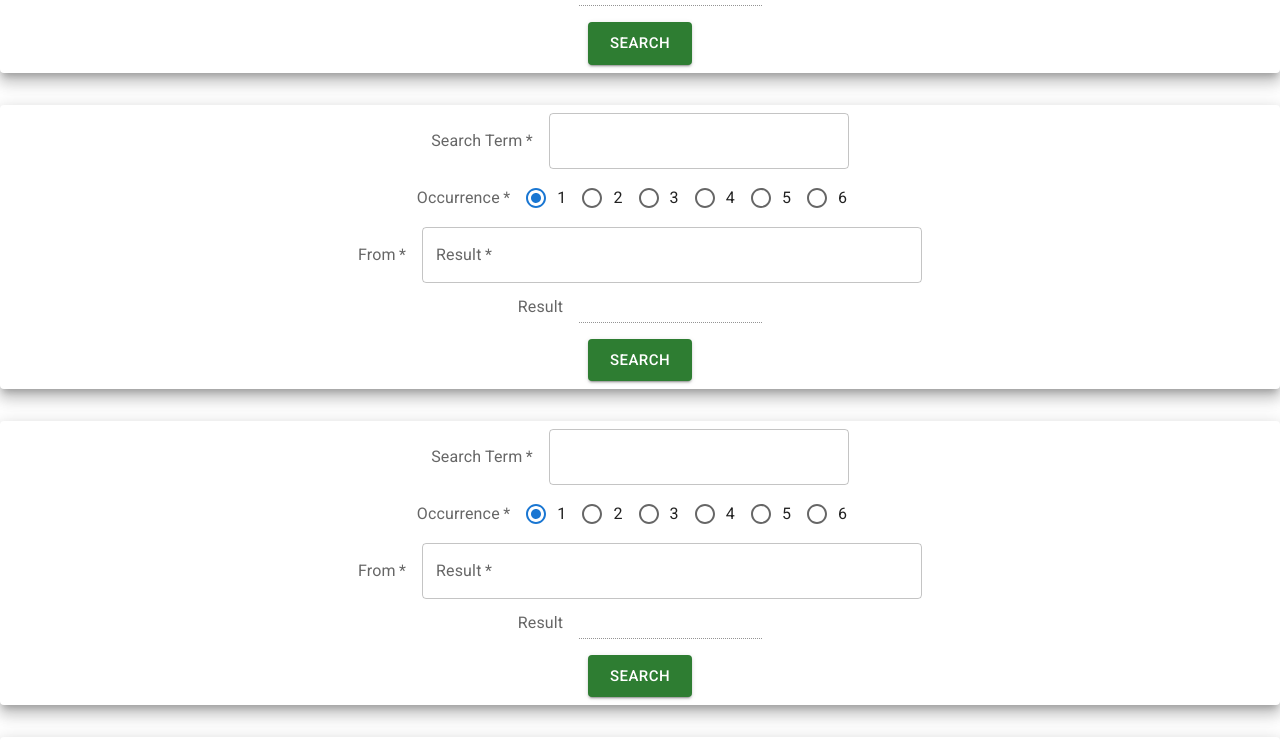
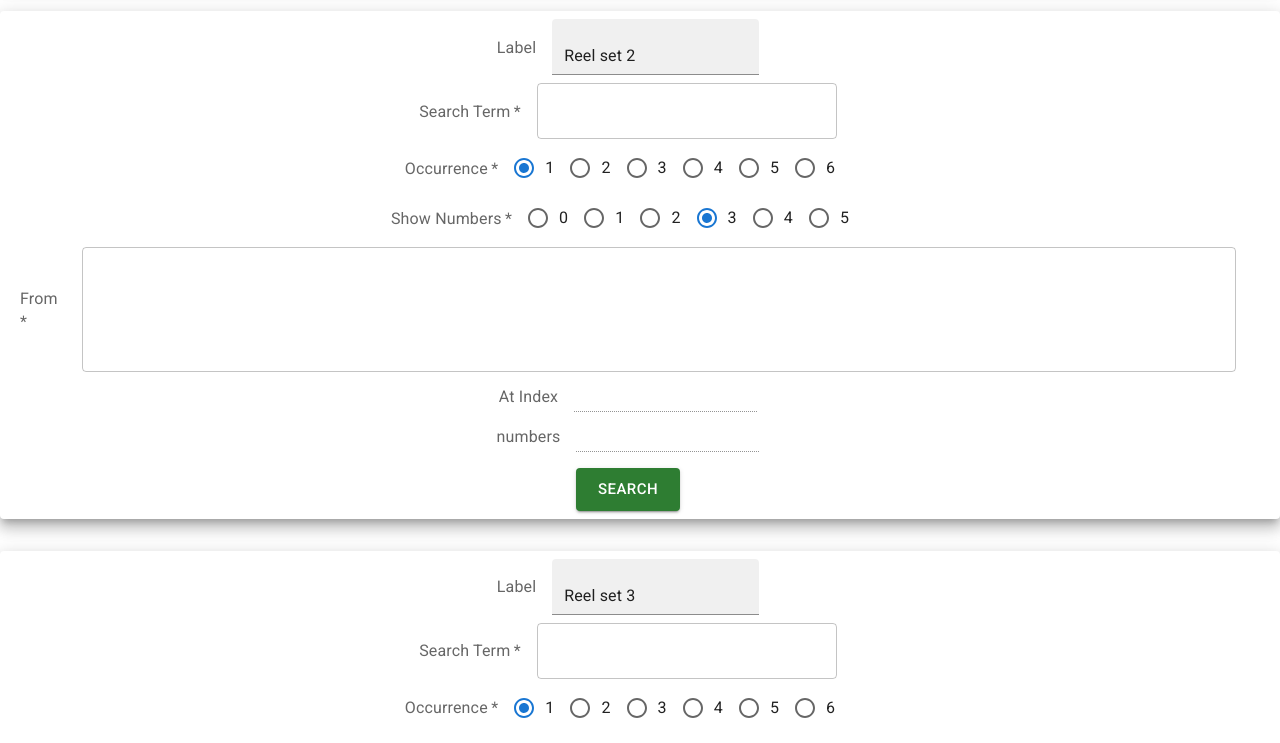
Before and after one commit to BijianWuHungryBearGaming/strings-finder, a React (Create React App) app: page / in a window 1280 px wide. Shown: the part 520-1263 px from the top of the page. Built offline with nearby package versions, Linux system fonts and the light colour scheme.

Commit message:
added in label

```diff
--- a/src/App.jsx
+++ b/src/App.jsx
@@ -6,23 +6,23 @@ function App() {
     return <>
     <Grid container rowSpacing={5} columnSpacing={{ xs: 1, sm: 2, md: 3 }}>
         <Grid item xs={12}>
-            <SearchForm />
+            <SearchForm label={"Reel set 1"}/>
         </Grid>
 
-        <Grid item xs={12}>
-            <SearchForm />
+        <Grid item xs={12} >
+            <SearchForm label={"Reel set 2"}/>
         </Grid>
 
-        <Grid item xs={12}>
-            <SearchForm />
+        <Grid item xs={12} >
+            <SearchForm label={"Reel set 3"}/>
         </Grid>
 
-        <Grid item xs={12}>
-            <SearchForm />
+        <Grid item xs={12} >
+            <SearchForm label={"Reel set 4"}/>
         </Grid>
 
-        <Grid item xs={12}>
-            <SearchForm />
+        <Grid item xs={12} >
+            <SearchForm label={"Reel set 5"}/>
         </Grid>
 
 
--- a/src/components/SearchForm.jsx
+++ b/src/components/SearchForm.jsx
@@ -1,20 +1,35 @@
-import { Box, Button, FormControlLabel, FormLabel, Grid, Paper, Radio, RadioGroup, Stack, TextField } from "@mui/material";
+import { Box, Button, FormControlLabel, FormLabel, Grid, Paper, Radio, RadioGroup, Stack, TextField, Typography } from "@mui/material";
 import { useState } from "react";
 
-function SearchForm() {
+function SearchForm({label}) {
+    const[customLabel, setCustomLabel] = useState(label);
     const[term, setTerm] = useState("");
     const[from, setFrom] = useState("");
     const[result, setResult] = useState("");
+    const[numbers, setNumbers] = useState("");
     const[occurrences, setOccurrences] = useState("1");
+    const[printNumbers, setPrintNumbers] = useState("3");
     const customHandleSubmmit = async (e) => {
         e.preventDefault();
 
         const arrayStrings =  from.split(",");
         setResult("Not Found");
+        setNumbers("");
         if(occurrences == "1"){
             for(let i = 0; i < arrayStrings.length; i++){
                 if(arrayStrings[i] === term){
                     setResult(i);
+                    if(printNumbers == "1"){
+                        setNumbers(arrayStrings[i]);
+                    } else if(printNumbers == "2"){
+                        setNumbers(arrayStrings[i] + "," + arrayStrings[(i + 1) % arrayStrings.length]);
+                    } else if(printNumbers == "3"){
+                        setNumbers(arrayStrings[i] + "," + arrayStrings[(i + 1) % arrayStrings.length] + "," + arrayStrings[(i + 2) % arrayStrings.length]);
+                    } else if(printNumbers == "4"){
+                        setNumbers(arrayStrings[i] + "," + arrayStrings[(i + 1) % arrayStrings.length] + "," + arrayStrings[(i + 2) % arrayStrings.length] + "," + arrayStrings[(i + 3) % arrayStrings.length]);
+                    } else if(printNumbers == "5"){
+                        setNumbers(arrayStrings[i] + "," + arrayStrings[(i + 1) % arrayStrings.length] + "," + arrayStrings[(i + 2) % arrayStrings.length] + "," + arrayStrings[(i + 3) % arrayStrings.length] + "," + arrayStrings[(i + 4) % arrayStrings.length]);
+                    }
                     break;
                 }
             }
@@ -22,6 +37,17 @@ function SearchForm() {
             for(let i = 0; i < arrayStrings.length - 1; i++){
                 if(arrayStrings[i] === term && arrayStrings[i + 1] === term){
                     setResult(i);
+                    if(printNumbers == "1"){
+                        setNumbers(arrayStrings[i]);
+                    } else if(printNumbers == "2"){
+                        setNumbers(arrayStrings[i] + "," + arrayStrings[(i + 1) % arrayStrings.length]);
+                    } else if(printNumbers == "3"){
+                        setNumbers(arrayStrings[i] + "," + arrayStrings[(i + 1) % arrayStrings.length] + "," + arrayStrings[(i + 2) % arrayStrings.length]);
+                    } else if(printNumbers == "4"){
+                        setNumbers(arrayStrings[i] + "," + arrayStrings[(i + 1) % arrayStrings.length] + "," + arrayStrings[(i + 2) % arrayStrings.length] + "," + arrayStrings[(i + 3) % arrayStrings.length]);
+                    } else if(printNumbers == "5"){
+                        setNumbers(arrayStrings[i] + "," + arrayStrings[(i + 1) % arrayStrings.length] + "," + arrayStrings[(i + 2) % arrayStrings.length] + "," + arrayStrings[(i + 3) % arrayStrings.length] + "," + arrayStrings[(i + 4) % arrayStrings.length]);
+                    }
                     break;
                 }
             }
@@ -29,6 +55,17 @@ function SearchForm() {
             for(let i = 0; i < arrayStrings.length - 2; i++){
                 if(arrayStrings[i] === term && arrayStrings[i + 1] === term && arrayStrings[i + 2] === term){
                     setResult(i);
+                    if(printNumbers == "1"){
+                        setNumbers(arrayStrings[i]);
+                    } else if(printNumbers == "2"){
+                        setNumbers(arrayStrings[i] + "," + arrayStrings[(i + 1) % arrayStrings.length]);
+                    } else if(printNumbers == "3"){
+                        setNumbers(arrayStrings[i] + "," + arrayStrings[(i + 1) % arrayStrings.length] + "," + arrayStrings[(i + 2) % arrayStrings.length]);
+                    } else if(printNumbers == "4"){
+                        setNumbers(arrayStrings[i] + "," + arrayStrings[(i + 1) % arrayStrings.length] + "," + arrayStrings[(i + 2) % arrayStrings.length] + "," + arrayStrings[(i + 3) % arrayStrings.length]);
+                    } else if(printNumbers == "5"){
+                        setNumbers(arrayStrings[i] + "," + arrayStrings[(i + 1) % arrayStrings.length] + "," + arrayStrings[(i + 2) % arrayStrings.length] + "," + arrayStrings[(i + 3) % arrayStrings.length] + "," + arrayStrings[(i + 4) % arrayStrings.length]);
+                    }
                     break;
                 }
             }
@@ -36,6 +73,17 @@ function SearchForm() {
             for(let i = 0; i < arrayStrings.length - 3; i++){
                 if(arrayStrings[i] === term && arrayStrings[i + 1] === term && arrayStrings[i + 2] === term && arrayStrings[i + 3] === term){
                     setResult(i);
+                    if(printNumbers == "1"){
+                        setNumbers(arrayStrings[i]);
+                    } else if(printNumbers == "2"){
+                        setNumbers(arrayStrings[i] + "," + arrayStrings[(i + 1) % arrayStrings.length]);
+                    } else if(printNumbers == "3"){
+                        setNumbers(arrayStrings[i] + "," + arrayStrings[(i + 1) % arrayStrings.length] + "," + arrayStrings[(i + 2) % arrayStrings.length]);
+                    } else if(printNumbers == "4"){
+                        setNumbers(arrayStrings[i] + "," + arrayStrings[(i + 1) % arrayStrings.length] + "," + arrayStrings[(i + 2) % arrayStrings.length] + "," + arrayStrings[(i + 3) % arrayStrings.length]);
+                    } else if(printNumbers == "5"){
+                        setNumbers(arrayStrings[i] + "," + arrayStrings[(i + 1) % arrayStrings.length] + "," + arrayStrings[(i + 2) % arrayStrings.length] + "," + arrayStrings[(i + 3) % arrayStrings.length] + "," + arrayStrings[(i + 4) % arrayStrings.length]);
+                    }
                     break;
                 }
             }
@@ -43,6 +91,17 @@ function SearchForm() {
             for(let i = 0; i < arrayStrings.length - 4; i++){
                 if(arrayStrings[i] === term && arrayStrings[i + 1] === term && arrayStrings[i + 2] === term && arrayStrings[i + 3] === term && arrayStrings[i + 4] === term){
                     setResult(i);
+                    if(printNumbers == "1"){
+                        setNumbers(arrayStrings[i]);
+                    } else if(printNumbers == "2"){
+                        setNumbers(arrayStrings[i] + "," + arrayStrings[(i + 1) % arrayStrings.length]);
+                    } else if(printNumbers == "3"){
+                        setNumbers(arrayStrings[i] + "," + arrayStrings[(i + 1) % arrayStrings.length] + "," + arrayStrings[(i + 2) % arrayStrings.length]);
+                    } else if(printNumbers == "4"){
+                        setNumbers(arrayStrings[i] + "," + arrayStrings[(i + 1) % arrayStrings.length] + "," + arrayStrings[(i + 2) % arrayStrings.length] + "," + arrayStrings[(i + 3) % arrayStrings.length]);
+                    } else if(printNumbers == "5"){
+                        setNumbers(arrayStrings[i] + "," + arrayStrings[(i + 1) % arrayStrings.length] + "," + arrayStrings[(i + 2) % arrayStrings.length] + "," + arrayStrings[(i + 3) % arrayStrings.length] + "," + arrayStrings[(i + 4) % arrayStrings.length]);
+                    }
                     break;
                 }
             }
@@ -50,6 +109,17 @@ function SearchForm() {
             for(let i = 0; i < arrayStrings.length - 5; i++){
                 if(arrayStrings[i] === term && arrayStrings[i + 1] === term && arrayStrings[i + 2] === term && arrayStrings[i + 3] === term && arrayStrings[i + 4] === term && arrayStrings[i + 5] === term){
                     setResult(i);
+                    if(printNumbers == "1"){
+                        setNumbers(arrayStrings[i]);
+                    } else if(printNumbers == "2"){
+                        setNumbers(arrayStrings[i] + "," + arrayStrings[(i + 1) % arrayStrings.length]);
+                    } else if(printNumbers == "3"){
+                        setNumbers(arrayStrings[i] + "," + arrayStrings[(i + 1) % arrayStrings.length] + "," + arrayStrings[(i + 2) % arrayStrings.length]);
+                    } else if(printNumbers == "4"){
+                        setNumbers(arrayStrings[i] + "," + arrayStrings[(i + 1) % arrayStrings.length] + "," + arrayStrings[(i + 2) % arrayStrings.length] + "," + arrayStrings[(i + 3) % arrayStrings.length]);
+                    } else if(printNumbers == "5"){
+                        setNumbers(arrayStrings[i] + "," + arrayStrings[(i + 1) % arrayStrings.length] + "," + arrayStrings[(i + 2) % arrayStrings.length] + "," + arrayStrings[(i + 3) % arrayStrings.length] + "," + arrayStrings[(i + 4) % arrayStrings.length]);
+                    }
                     break;
                 }
             }
@@ -62,9 +132,21 @@ function SearchForm() {
     return (<>
         <form onSubmit={customHandleSubmmit}>
             <Paper elevation={10}>
-                <Grid container rowSpacing={1} columnSpacing={3}   direction="column"
-  justifyContent="center"
-  alignItems="center">
+                <Grid container rowSpacing={1} columnSpacing={3}
+                width={"100%"}
+                    direction="column"
+                    justifyContent="center"
+                    alignItems="center">
+
+                <Grid item xs={12} alignContent={"center"} justifyContent={"center"}>
+                    <Stack direction="row" spacing={2} sx={{alignItems: "center"}}>
+
+                        <FormLabel>Label</FormLabel>
+                        <TextField
+                             variant="filled"  value={customLabel}  onChange={(e)=> setCustomLabel(e.target.value)}
+                        />
+                    </Stack>
+                </Grid>
 
                 <Grid item xs={12} alignContent={"center"} justifyContent={"center"}>
                     <Stack direction="row" spacing={2} sx={{alignItems: "center"}}>
@@ -76,13 +158,11 @@ function SearchForm() {
                 </Grid>
 
                 <Grid item xs={12}>
-
                     <Stack direction="row" spacing={2} sx={{alignItems: "center"}}>
                         <FormLabel required>Occurrence</FormLabel>
                         <RadioGroup
-                            name={`count`}
+                            name={`Occurrence`}
                             row
-                            aria-labelledby="botDelay-radio-buttons-group-label"
                             value={occurrences}
                             onChange={ (e) => setOccurrences(e.target.value)}
 
@@ -95,8 +175,26 @@ function SearchForm() {
                             <FormControlLabel value={6} control={<Radio />} label="6" />
                         </RadioGroup>
                     </Stack>
+                </Grid>
 
+                <Grid item xs={12}>
+                    <Stack direction="row" spacing={2} sx={{alignItems: "center"}}>
+                        <FormLabel required>Show Numbers</FormLabel>
+                        <RadioGroup
+                            name={`Show Numbers`}
+                            row
+                            value={printNumbers}
+                            onChange={ (e) => setPrintNumbers(e.target.value)}
 
+                        >
+                            <FormControlLabel value={0} control={<Radio />} label="0" />
+                            <FormControlLabel value={1} control={<Radio />} label="1" />
+                            <FormControlLabel value={2} control={<Radio />} label="2" />
+                            <FormControlLabel value={3} control={<Radio />} label="3" />
+                            <FormControlLabel value={4} control={<Radio />} label="4" />
+                            <FormControlLabel value={5} control={<Radio />} label="5" />
+                        </RadioGroup>
+                    </Stack>
                 </Grid>
 
                 <Grid item xs={12}>
@@ -104,7 +202,8 @@ function SearchForm() {
                     <Stack direction="row" spacing={2} sx={{alignItems: "center"}}>
                         <FormLabel required>From</FormLabel>
                         <TextField
-                            sx={{ "minWidth": "500px"}} label="Result" name={"mainTitle"}  variant="outlined" required value={from}  onChange={(e)=> setFrom(e.target.value)}
+                            sx={{ "minWidth": "90vw"}}  fullWidth  variant="outlined" required value={from}  onChange={(e)=> setFrom(e.target.value)}  multiline
+                            rows={4}
                         />
 
                     </Stack>
@@ -112,11 +211,16 @@ function SearchForm() {
 
                 <Grid item xs={12}>
                     <Stack direction="row" spacing={2} sx={{alignItems: "center"}}>
-                        <FormLabel >Result</FormLabel>
+                        <FormLabel >At Index</FormLabel>
                         <TextField id="outlined-basic" variant="standard" value={result} disabled />
+                    </Stack>
+                </Grid>
 
+                <Grid item xs={12}>
+                    <Stack direction="row" spacing={2} sx={{alignItems: "center"}}>
+                        <FormLabel >numbers</FormLabel>
+                        <TextField id="outlined-basic" variant="standard" value={numbers} disabled />
                     </Stack>
-
                 </Grid>
 
                 <Grid item xs={12}>
```
